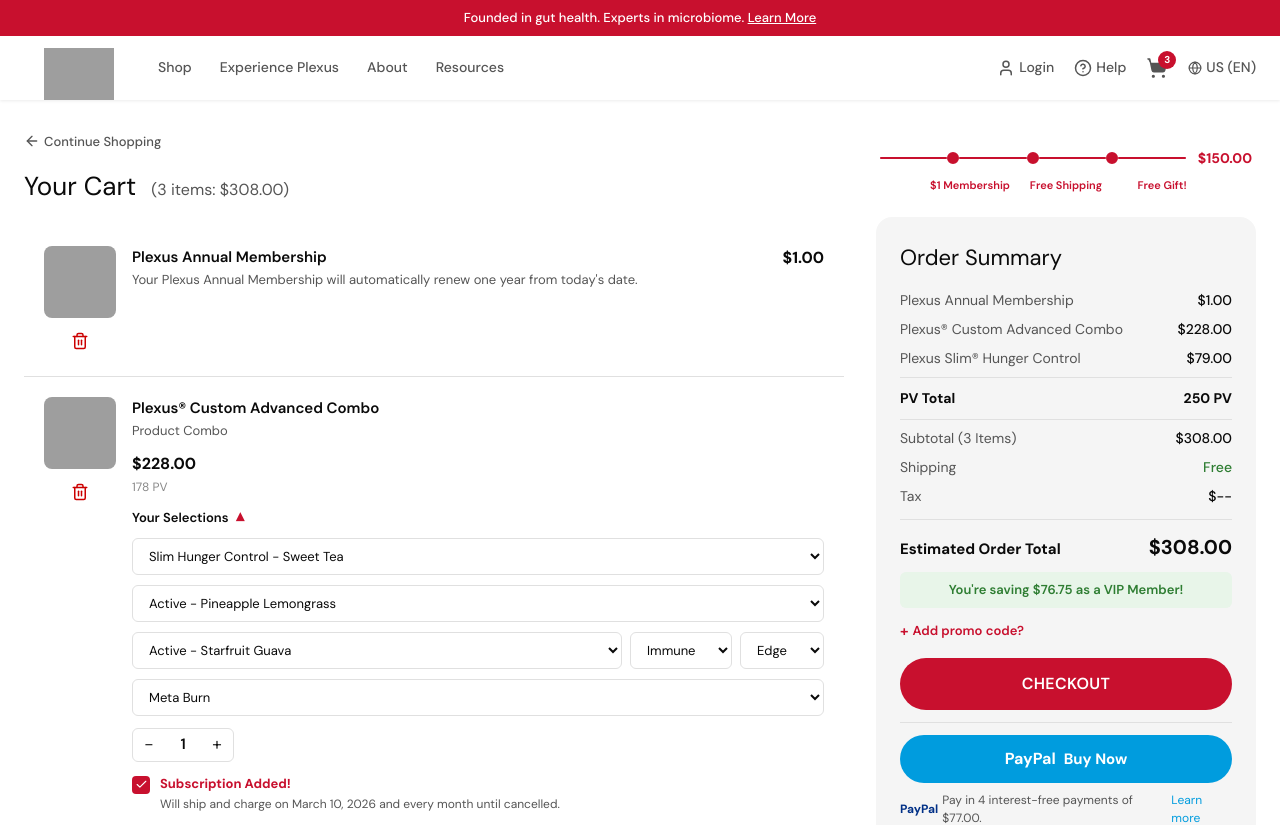
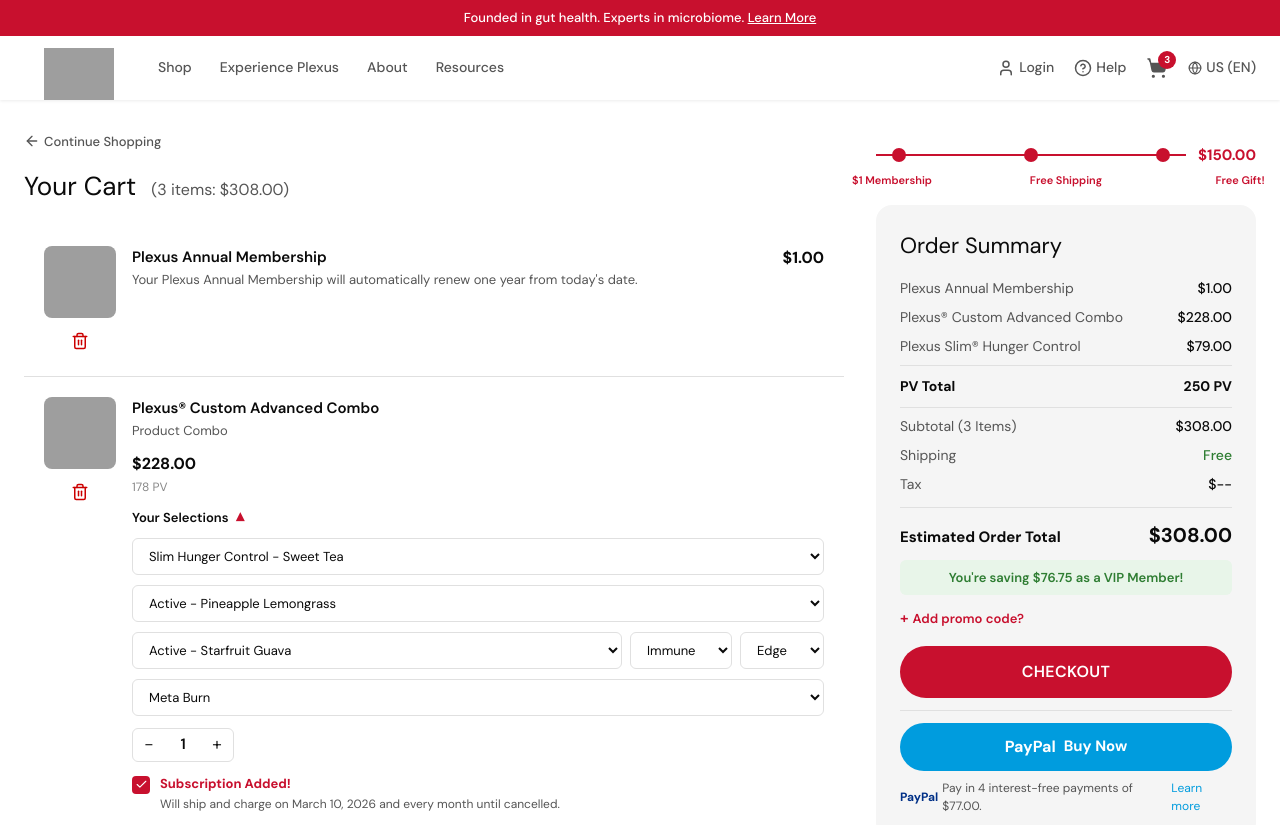
Before and after one commit to PlexusworldwideUX/Prototypecartandcheckout, a React (Vite) app: page / in a window 1280 px wide. Shown: the top 825 px of the page. Built offline with nearby package versions, Linux system fonts and the light colour scheme; grey boxes are pictures that could not be loaded.

Commit message:
Rebuild reward tracker to match reference: equal dot spacing, labels centered under dots

```diff
--- a/src/app/components/ProgressRewards.tsx
+++ b/src/app/components/ProgressRewards.tsx
@@ -1,7 +1,6 @@
 import React from 'react';
 import { useCart } from '../store/cart-context';
 import { useContent } from '../store/content-context';
-import { motion } from 'motion/react';
 
 interface ProgressRewardsProps {
   variant?: 'mobile' | 'desktop';
@@ -23,96 +22,109 @@ export function ProgressRewards({ variant = 'mobile' }: ProgressRewardsProps) {
     : allMilestones;
 
   const maxThreshold = milestones[milestones.length - 1]?.threshold ?? 150;
-  const DOT = 12; // dot diameter in px
+  const DOT = 14; // dot diameter px
+
+  // Build segments: short | dot | long | dot | long | dot | short | $label
+  // We treat it as: for N dots, there are N+1 segments
+  // Segment widths: first=1fr, middle=2fr each, last=1fr (matches image proportions)
+  // Actually looking at image 2: all gaps between dots appear equal, with a small lead-in on left
+  // Simplest faithful reading: lead line (small fixed), then equal spacing between dots, then trail line (small fixed), then label
 
   return (
-    <div className="w-full py-4 px-1">
+    <div style={{ width: '100%', paddingTop: '12px', paddingBottom: '8px', boxSizing: 'border-box' }}>
 
-      {/* ── TRACK ROW ── */}
-      {/* Structure: [line][dot][line][dot][line][dot][line] $150 */}
-      <div className="flex items-center">
-        {milestones.map((m, i) => {
+      {/* Outer flex: [track-area] [$150 label] */}
+      <div style={{ display: 'flex', alignItems: 'center', width: '100%' }}>
+
+        {/* Track area — flex-1, holds line + dots */}
+        <div style={{ flex: 1, minWidth: 0, position: 'relative' }}>
+
+          {/* Full background line */}
+          <div style={{
+            position: 'absolute',
+            left: 0,
+            right: 0,
+            top: `${DOT / 2}px`,
+            height: '2px',
+            background: '#C8102E',
+            transform: 'translateY(-50%)',
+          }} />
+
+          {/* Dots row — flex with equal spacing */}
+          {/* Use justify-between with padding so dots sit with equal segments */}
+          <div style={{
+            display: 'flex',
+            alignItems: 'center',
+            justifyContent: 'space-between',
+            paddingLeft: '16px',
+            paddingRight: '16px',
+            position: 'relative',
+          }}>
+            {milestones.map((m) => {
               const achieved = subtotal >= m.threshold;
-          const prevThreshold = i === 0 ? 0 : milestones[i - 1].threshold;
-          const segFill =
-            subtotal <= prevThreshold ? 0
-            : subtotal >= m.threshold ? 1
-            : (subtotal - prevThreshold) / (m.threshold - prevThreshold);
-
               return (
-            <React.Fragment key={m.id}>
-              {/* Line segment before this dot */}
-              <div className="relative flex-1" style={{ height: '2px' }}>
-                <div className="absolute inset-0 rounded-full" style={{ background: '#e8c0c8' }} />
-                <motion.div
-                  className="absolute inset-y-0 left-0 rounded-full bg-[#C8102E]"
-                  initial={{ width: '0%' }}
-                  animate={{ width: `${segFill * 100}%` }}
-                  transition={{ duration: 0.5, ease: [0.4, 0, 0.2, 1] }}
-                />
-              </div>
-              {/* Dot */}
                 <div
-                className="flex-shrink-0 rounded-full transition-all duration-300"
+                  key={m.id}
                   style={{
                     width: `${DOT}px`,
                     height: `${DOT}px`,
+                    borderRadius: '50%',
                     background: achieved ? '#C8102E' : '#fff',
-                  border: '2px solid #C8102E',
+                    border: `2px solid #C8102E`,
+                    flexShrink: 0,
+                    position: 'relative',
+                    zIndex: 1,
                   }}
                 />
-            </React.Fragment>
               );
             })}
+          </div>
 
-        {/* Trailing line after last dot */}
-        {(() => {
-          const filled = subtotal >= (milestones[milestones.length - 1]?.threshold ?? 0);
-          return (
-            <div className="relative flex-1" style={{ height: '2px', minWidth: '16px' }}>
-              <div className="absolute inset-0 rounded-full" style={{ background: '#e8c0c8' }} />
-              {filled && <div className="absolute inset-0 rounded-full bg-[#C8102E]" />}
         </div>
-          );
-        })()}
 
-        {/* $150.00 label inline with track */}
-        <span className="flex-shrink-0 ml-3 text-[#C8102E]" style={{ fontSize: '14px', fontWeight: 700, whiteSpace: 'nowrap' }}>
+        {/* $150 label */}
+        <div style={{ flexShrink: 0, marginLeft: '12px' }}>
+          <span style={{ fontSize: '15px', fontWeight: 700, color: '#C8102E', whiteSpace: 'nowrap' }}>
             ${maxThreshold.toFixed(2)}
           </span>
         </div>
+      </div>
 
-      {/* ── LABELS ROW ── */}
-      {/* Mirrors track structure exactly: [flex-1][DOT-wide label][flex-1][DOT-wide label]... [flex-1] */}
-      {/* This ensures each label is perfectly centered under its dot */}
-      <div className="flex items-start" style={{ marginTop: '8px' }}>
-        {milestones.map((m, i) => {
+      {/* Labels row — same padding + justify-between as dots row */}
+      <div style={{
+        display: 'flex',
+        alignItems: 'flex-start',
+        justifyContent: 'space-between',
+        paddingLeft: '16px',
+        paddingRight: '16px',
+        marginTop: '6px',
+      }}>
+        {milestones.map((m) => {
           const achieved = subtotal >= m.threshold;
           return (
-            <React.Fragment key={m.id}>
-              {/* flex-1 spacer mirrors the line segment */}
-              <div className="flex-1" />
-              {/* DOT-wide cell mirrors the dot, text overflows centered */}
             <div
-                className="flex-shrink-0 flex justify-center"
-                style={{ width: `${DOT}px`, overflow: 'visible' }}
-              >
-                <span
+              key={m.id}
               style={{
-                    fontSize: '11px',
-                    fontWeight: achieved ? 600 : 400,
-                    color: achieved ? '#C8102E' : '#aaa',
-                    whiteSpace: 'nowrap',
+                // Each label is centered under its dot via text-align center
+                // and a width of 0 with overflow visible, anchored at dot center
+                width: 0,
+                overflow: 'visible',
+                display: 'flex',
+                justifyContent: 'center',
               }}
             >
+              <span style={{
+                fontSize: '11px',
+                fontWeight: 600,
+                color: '#C8102E',
+                whiteSpace: 'nowrap',
+                display: 'block',
+              }}>
                 {m.label}
               </span>
             </div>
-            </React.Fragment>
           );
         })}
-        {/* Trailing spacer mirrors trailing line */}
-        <div className="flex-1" style={{ minWidth: '16px' }} />
       </div>
 
     </div>
```
Lines whose indentation alone changed are shown as unchanged.
